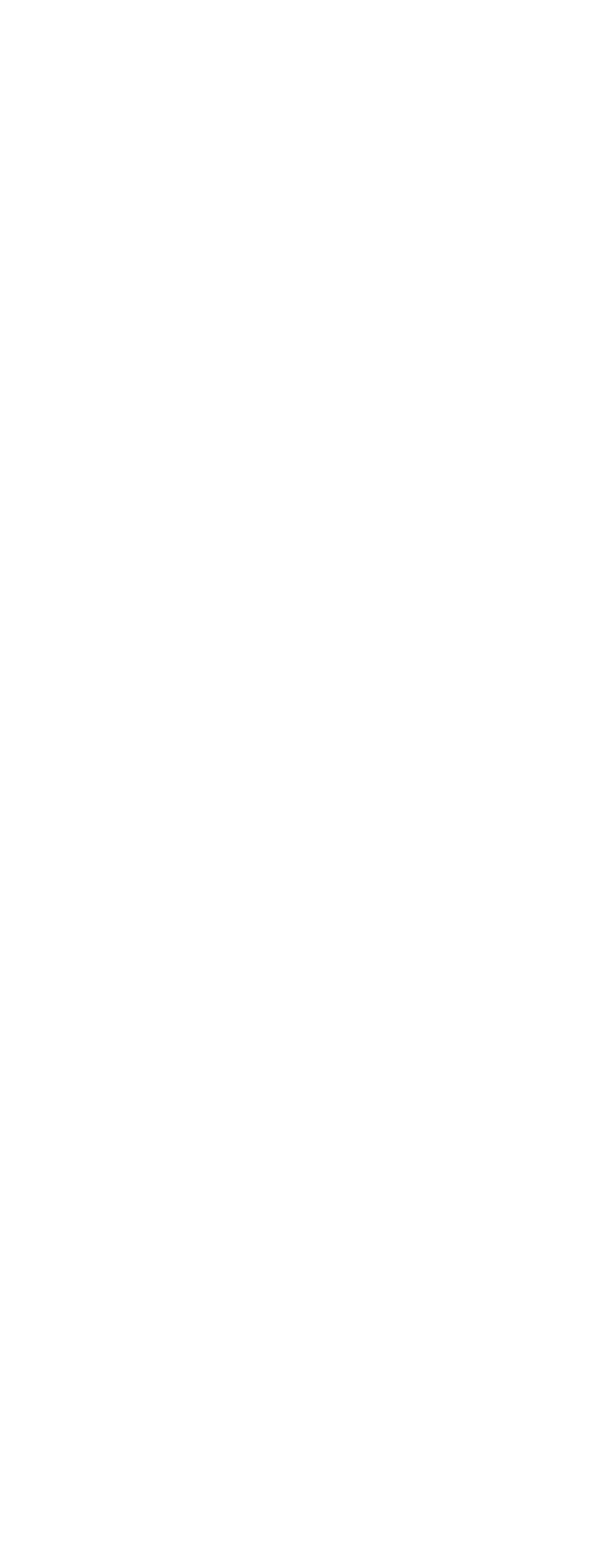
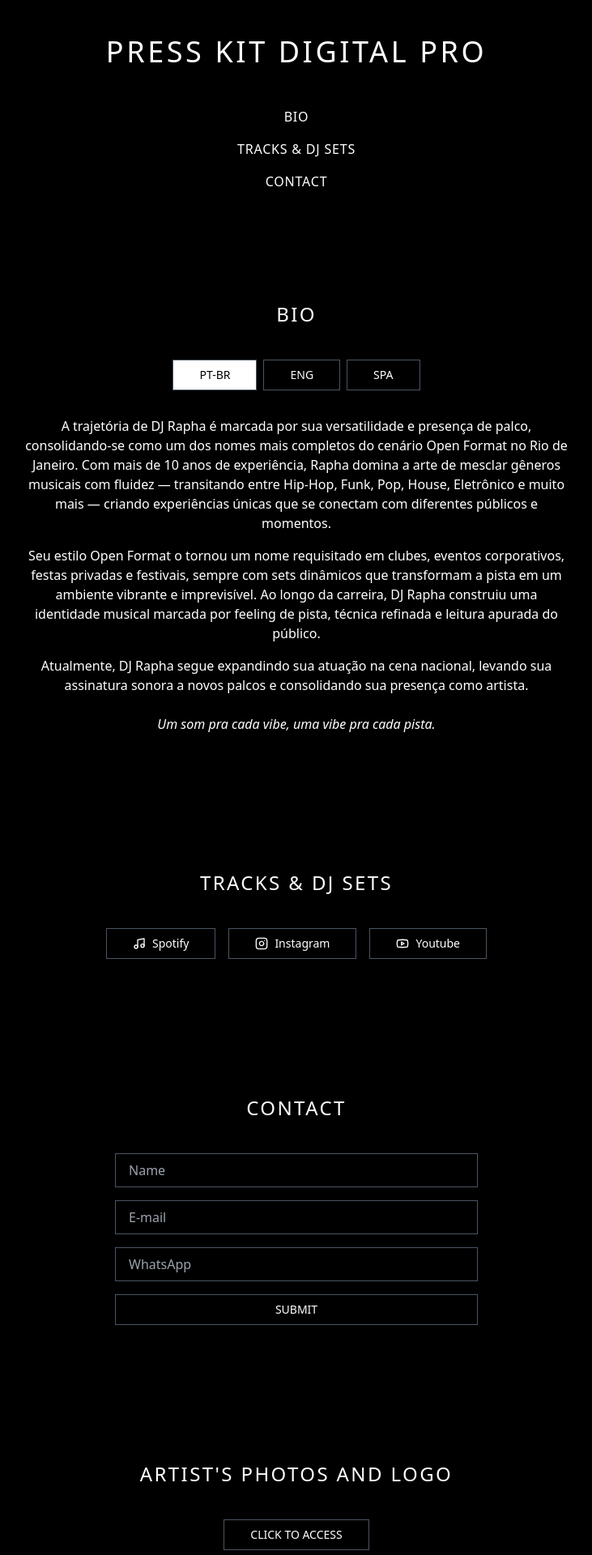
Before and after one commit to CKNmusic/rapha-digital-presskit-pro, a React (Vite) app: page / in a window 1280 px wide. Shown: the part 820-2740 px from the top of the page at 81% size, without its empty margins (274-1005 px from the left). Before the commit the page ends 800 px from the top, so only its background shows below. Built offline with nearby package versions, Linux system fonts and the light colour scheme.

Commit message:
Add press kit content
Implement the press kit content based on the provided text and specifications.

```diff
--- /dev/null
+++ b/src/components/ArtistHero.tsx
@@ -0,0 +1,27 @@
+
+import React from 'react';
+
+const ArtistHero: React.FC = () => {
+  return (
+    <section className="relative h-screen overflow-hidden">
+      <div className="absolute inset-0 bg-gradient-to-b from-transparent to-black z-10"></div>
+
+      <img
+        src="/lovable-uploads/937beea2-a34f-4d33-9608-e261c0210190.png"
+        alt="DJ Rapha"
+        className="w-full h-full object-cover"
+      />
+
+      <div className="absolute bottom-0 left-0 w-full text-center pb-20 z-20">
+        <h1 className="text-5xl md:text-6xl font-bold tracking-widest text-white mb-2">
+          DJ RAPHA
+        </h1>
+        <p className="text-lg text-gray-300 tracking-wider">
+          Open Format DJ • Rio de Janeiro, BR
+        </p>
+      </div>
+    </section>
+  );
+};
+
+export default ArtistHero;
--- /dev/null
+++ b/src/components/BioSection.tsx
@@ -0,0 +1,65 @@
+
+import React, { useState } from 'react';
+import { cn } from '@/lib/utils';
+
+enum Language {
+  PTBR = 'PT-BR',
+  ENG = 'ENG',
+  SPA = 'SPA',
+}
+
+const BioSection: React.FC = () => {
+  const [language, setLanguage] = useState<Language>(Language.PTBR);
+
+  const bioContent = {
+    [Language.PTBR]: (
+      <>
+        <p className="mb-4">
+          A trajetória de DJ Rapha é marcada por sua versatilidade e presença de palco, consolidando-se como um dos nomes mais completos do cenário Open Format no Rio de Janeiro. Com mais de 10 anos de experiência, Rapha domina a arte de mesclar gêneros musicais com fluidez — transitando entre Hip-Hop, Funk, Pop, House, Eletrônico e muito mais — criando experiências únicas que se conectam com diferentes públicos e momentos.
+        </p>
+        <p className="mb-4">
+          Seu estilo Open Format o tornou um nome requisitado em clubes, eventos corporativos, festas privadas e festivais, sempre com sets dinâmicos que transformam a pista em um ambiente vibrante e imprevisível. Ao longo da carreira, DJ Rapha construiu uma identidade musical marcada por feeling de pista, técnica refinada e leitura apurada do público.
+        </p>
+        <p className="mb-6">
+          Atualmente, DJ Rapha segue expandindo sua atuação na cena nacional, levando sua assinatura sonora a novos palcos e consolidando sua presença como artista.
+        </p>
+        <p className="italic text-center">
+          Um som pra cada vibe, uma vibe pra cada pista.
+        </p>
+      </>
+    ),
+    [Language.ENG]: (
+      <p className="text-center text-gray-400 italic">English bio not available yet</p>
+    ),
+    [Language.SPA]: (
+      <p className="text-center text-gray-400 italic">Biografía en español no disponible todavía</p>
+    )
+  };
+
+  return (
+    <section id="bio" className="section">
+      <h2 className="presskit-heading">Bio</h2>
+
+      <div className="flex justify-center mb-8 space-x-2">
+        {Object.values(Language).map((lang) => (
+          <button
+            key={lang}
+            onClick={() => setLanguage(lang)}
+            className={cn(
+              "presskit-button",
+              language === lang ? "bg-white text-black" : ""
+            )}
+          >
+            {lang}
+          </button>
+        ))}
+      </div>
+
+      <div className="text-center max-w-2xl mx-auto">
+        {bioContent[language]}
+      </div>
+    </section>
+  );
+};
+
+export default BioSection;
--- /dev/null
+++ b/src/components/ContactSection.tsx
@@ -0,0 +1,83 @@
+
+import React, { useState } from 'react';
+import { toast } from '@/components/ui/use-toast';
+
+interface FormData {
+  name: string;
+  email: string;
+  whatsapp: string;
+}
+
+const ContactSection: React.FC = () => {
+  const [formData, setFormData] = useState<FormData>({
+    name: '',
+    email: '',
+    whatsapp: ''
+  });
+
+  const handleChange = (e: React.ChangeEvent<HTMLInputElement>) => {
+    const { name, value } = e.target;
+    setFormData(prev => ({ ...prev, [name]: value }));
+  };
+
+  const handleSubmit = (e: React.FormEvent<HTMLFormElement>) => {
+    e.preventDefault();
+    console.log('Form submitted:', formData);
+    toast({
+      title: "Message sent successfully",
+      description: "We'll get back to you soon!",
+    });
+
+    // Reset form
+    setFormData({ name: '', email: '', whatsapp: '' });
+  };
+
+  return (
+    <section id="contact" className="section">
+      <h2 className="presskit-heading">Contact</h2>
+
+      <form onSubmit={handleSubmit} className="max-w-md mx-auto space-y-4">
+        <div>
+          <input
+            type="text"
+            name="name"
+            placeholder="Name"
+            value={formData.name}
+            onChange={handleChange}
+            className="presskit-input"
+            required
+          />
+        </div>
+        <div>
+          <input
+            type="email"
+            name="email"
+            placeholder="E-mail"
+            value={formData.email}
+            onChange={handleChange}
+            className="presskit-input"
+            required
+          />
+        </div>
+        <div>
+          <input
+            type="tel"
+            name="whatsapp"
+            placeholder="WhatsApp"
+            value={formData.whatsapp}
+            onChange={handleChange}
+            className="presskit-input"
+            required
+          />
+        </div>
+        <div>
+          <button type="submit" className="presskit-button w-full">
+            SUBMIT
+          </button>
+        </div>
+      </form>
+    </section>
+  );
+};
+
+export default ContactSection;
--- /dev/null
+++ b/src/components/Footer.tsx
@@ -0,0 +1,13 @@
+
+import React from 'react';
+
+const Footer: React.FC = () => {
+  return (
+    <footer className="py-8 text-center text-sm text-gray-500">
+      <p>© {new Date().getFullYear()} DJ Rapha. All Rights Reserved.</p>
+      <p className="mt-1">Press Kit Digital Pro</p>
+    </footer>
+  );
+};
+
+export default Footer;
--- /dev/null
+++ b/src/components/Header.tsx
@@ -0,0 +1,39 @@
+
+import React from 'react';
+import { Link } from 'react-router-dom';
+import { cn } from '@/lib/utils';
+
+interface NavLink {
+  title: string;
+  href: string;
+}
+
+const navLinks: NavLink[] = [
+  { title: 'BIO', href: '#bio' },
+  { title: 'TRACKS & DJ SETS', href: '#tracks' },
+  { title: 'CONTACT', href: '#contact' }
+];
+
+const Header: React.FC = () => {
+  return (
+    <header className="pt-16 pb-8 px-4 text-center">
+      <h1 className="text-3xl md:text-4xl uppercase tracking-widest font-light mb-12">
+        Press Kit Digital Pro
+      </h1>
+
+      <nav className="flex flex-col items-center space-y-4">
+        {navLinks.map((link) => (
+          <a
+            key={link.title}
+            href={link.href}
+            className="text-white hover:text-gray-300 transition-colors uppercase tracking-wider"
+          >
+            {link.title}
+          </a>
+        ))}
+      </nav>
+    </header>
+  );
+};
+
+export default Header;
--- /dev/null
+++ b/src/components/PhotosSection.tsx
@@ -0,0 +1,25 @@
+
+import React from 'react';
+
+const PhotosSection: React.FC = () => {
+  return (
+    <section id="photos" className="section">
+      <h2 className="presskit-heading">Artist's Photos and Logo</h2>
+
+      <div className="flex justify-center">
+        <a
+          href="#"
+          className="presskit-button"
+          onClick={(e) => {
+            e.preventDefault();
+            window.open('https://drive.google.com', '_blank');
+          }}
+        >
+          CLICK TO ACCESS
+        </a>
+      </div>
+    </section>
+  );
+};
+
+export default PhotosSection;
--- /dev/null
+++ b/src/components/TracksSection.tsx
@@ -0,0 +1,52 @@
+
+import React from 'react';
+import { Instagram, Music, Youtube } from 'lucide-react';
+
+interface PlatformLink {
+  name: string;
+  url: string;
+  icon: React.ComponentType<{ className?: string }>;
+}
+
+const platforms: PlatformLink[] = [
+  {
+    name: 'Spotify',
+    url: 'https://open.spotify.com',
+    icon: Music
+  },
+  {
+    name: 'Instagram',
+    url: 'https://instagram.com',
+    icon: Instagram
+  },
+  {
+    name: 'Youtube',
+    url: 'https://youtube.com',
+    icon: Youtube
+  },
+];
+
+const TracksSection: React.FC = () => {
+  return (
+    <section id="tracks" className="section">
+      <h2 className="presskit-heading">Tracks & DJ Sets</h2>
+
+      <div className="flex justify-center flex-wrap gap-4">
+        {platforms.map((platform) => (
+          <a
+            key={platform.name}
+            href={platform.url}
+            target="_blank"
+            rel="noopener noreferrer"
+            className="presskit-button inline-flex items-center"
+          >
+            <platform.icon className="mr-2 h-4 w-4" />
+            {platform.name}
+          </a>
+        ))}
+      </div>
+    </section>
+  );
+};
+
+export default TracksSection;
--- a/src/index.css
+++ b/src/index.css
@@ -1,3 +1,4 @@
+
 @tailwind base;
 @tailwind components;
 @tailwind utilities;
@@ -35,58 +36,52 @@
     --radius: 0.5rem;
 
     --sidebar-background: 0 0% 98%;
-
     --sidebar-foreground: 240 5.3% 26.1%;
-
     --sidebar-primary: 240 5.9% 10%;
-
     --sidebar-primary-foreground: 0 0% 98%;
-
     --sidebar-accent: 240 4.8% 95.9%;
-
     --sidebar-accent-foreground: 240 5.9% 10%;
-
     --sidebar-border: 220 13% 91%;
-
     --sidebar-ring: 217.2 91.2% 59.8%;
   }
 
   .dark {
-    --background: 222.2 84% 4.9%;
-    --foreground: 210 40% 98%;
+    --background: 0 0% 0%;
+    --foreground: 0 0% 100%;
 
-    --card: 222.2 84% 4.9%;
-    --card-foreground: 210 40% 98%;
+    --card: 0 0% 10%;
+    --card-foreground: 0 0% 100%;
 
-    --popover: 222.2 84% 4.9%;
-    --popover-foreground: 210 40% 98%;
+    --popover: 0 0% 10%;
+    --popover-foreground: 0 0% 100%;
 
-    --primary: 210 40% 98%;
-    --primary-foreground: 222.2 47.4% 11.2%;
+    --primary: 0 0% 100%;
+    --primary-foreground: 0 0% 0%;
 
-    --secondary: 217.2 32.6% 17.5%;
-    --secondary-foreground: 210 40% 98%;
+    --secondary: 0 0% 15%;
+    --secondary-foreground: 0 0% 100%;
 
-    --muted: 217.2 32.6% 17.5%;
-    --muted-foreground: 215 20.2% 65.1%;
+    --muted: 0 0% 15%;
+    --muted-foreground: 0 0% 80%;
 
-    --accent: 217.2 32.6% 17.5%;
-    --accent-foreground: 210 40% 98%;
+    --accent: 0 0% 15%;
+    --accent-foreground: 0 0% 100%;
 
     --destructive: 0 62.8% 30.6%;
-    --destructive-foreground: 210 40% 98%;
+    --destructive-foreground: 0 0% 100%;
 
-    --border: 217.2 32.6% 17.5%;
-    --input: 217.2 32.6% 17.5%;
-    --ring: 212.7 26.8% 83.9%;
-    --sidebar-background: 240 5.9% 10%;
-    --sidebar-foreground: 240 4.8% 95.9%;
-    --sidebar-primary: 224.3 76.3% 48%;
-    --sidebar-primary-foreground: 0 0% 100%;
-    --sidebar-accent: 240 3.7% 15.9%;
-    --sidebar-accent-foreground: 240 4.8% 95.9%;
-    --sidebar-border: 240 3.7% 15.9%;
-    --sidebar-ring: 217.2 91.2% 59.8%;
+    --border: 0 0% 30%;
+    --input: 0 0% 20%;
+    --ring: 0 0% 100%;
+
+    --sidebar-background: 0 0% 10%;
+    --sidebar-foreground: 0 0% 100%;
+    --sidebar-primary: 0 0% 100%;
+    --sidebar-primary-foreground: 0 0% 0%;
+    --sidebar-accent: 0 0% 15%;
+    --sidebar-accent-foreground: 0 0% 100%;
+    --sidebar-border: 0 0% 30%;
+    --sidebar-ring: 0 0% 100%;
   }
 }
 
@@ -96,6 +91,24 @@
   }
 
   body {
-    @apply bg-background text-foreground;
+    @apply bg-black text-white min-h-screen;
   }
 }
+
+@layer components {
+  .presskit-button {
+    @apply border border-gray-600 py-2 px-8 text-sm hover:bg-white hover:text-black transition-colors;
+  }
+
+  .presskit-input {
+    @apply bg-transparent border border-gray-600 py-2 px-4 w-full text-white focus:outline-none focus:border-white;
+  }
+
+  .presskit-heading {
+    @apply text-center text-2xl uppercase tracking-widest my-10;
+  }
+
+  .section {
+    @apply py-16 px-6 md:px-12 max-w-3xl mx-auto animate-fade-in;
+  }
+}
--- a/src/pages/Index.tsx
+++ b/src/pages/Index.tsx
@@ -1,12 +1,53 @@
-// Update this page (the content is just a fallback if you fail to update the page)
 
-const Index = () => {
+import React, { useEffect } from 'react';
+import ArtistHero from '@/components/ArtistHero';
+import Header from '@/components/Header';
+import BioSection from '@/components/BioSection';
+import TracksSection from '@/components/TracksSection';
+import ContactSection from '@/components/ContactSection';
+import PhotosSection from '@/components/PhotosSection';
+import Footer from '@/components/Footer';
+
+const Index: React.FC = () => {
+  useEffect(() => {
+    // Set dark theme by default
+    document.documentElement.classList.add('dark');
+
+    // Smooth scrolling for anchor links
+    const handleAnchorClick = (e: MouseEvent) => {
+      const target = e.target as HTMLAnchorElement;
+      if (target.hash && target.hash.startsWith('#')) {
+        e.preventDefault();
+        const element = document.querySelector(target.hash);
+        if (element) {
+          window.scrollTo({
+            top: element.getBoundingClientRect().top + window.scrollY - 100,
+            behavior: 'smooth'
+          });
+        }
+      }
+    };
+
+    document.querySelectorAll('a[href^="#"]').forEach(anchor => {
+      anchor.addEventListener('click', handleAnchorClick as EventListener);
+    });
+
+    return () => {
+      document.querySelectorAll('a[href^="#"]').forEach(anchor => {
+        anchor.removeEventListener('click', handleAnchorClick as EventListener);
+      });
+    };
+  }, []);
+
   return (
-    <div className="min-h-screen flex items-center justify-center bg-gray-100">
-      <div className="text-center">
-        <h1 className="text-4xl font-bold mb-4">Welcome to Your Blank App</h1>
-        <p className="text-xl text-gray-600">Start building your amazing project here!</p>
-      </div>
+    <div className="bg-black text-white min-h-screen">
+      <ArtistHero />
+      <Header />
+      <BioSection />
+      <TracksSection />
+      <ContactSection />
+      <PhotosSection />
+      <Footer />
     </div>
   );
 };
```
Also changed, not shown: tailwind.config.ts (+7 -1 lines), public/lovable-uploads/937beea2-a34f-4d33-9608-e261c0210190.png (added).
